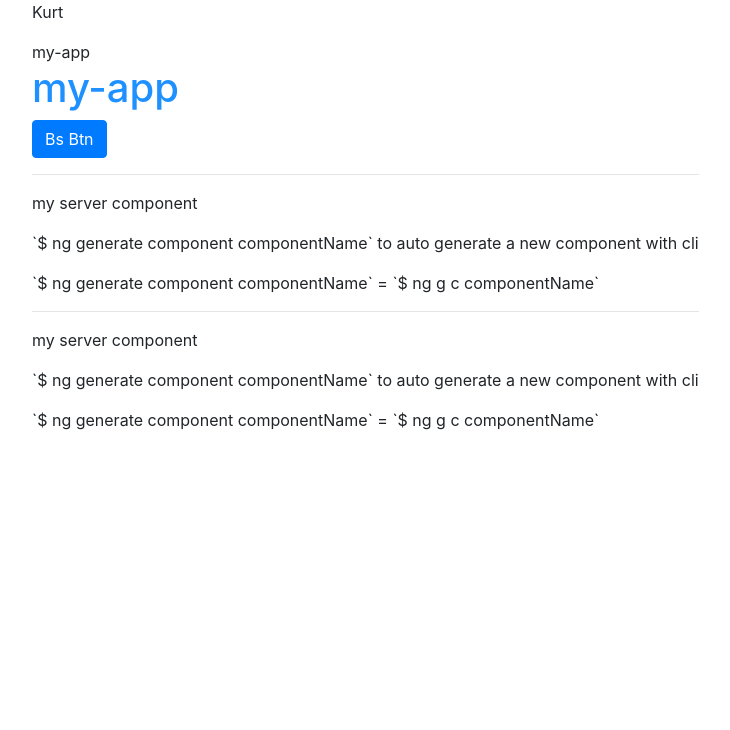
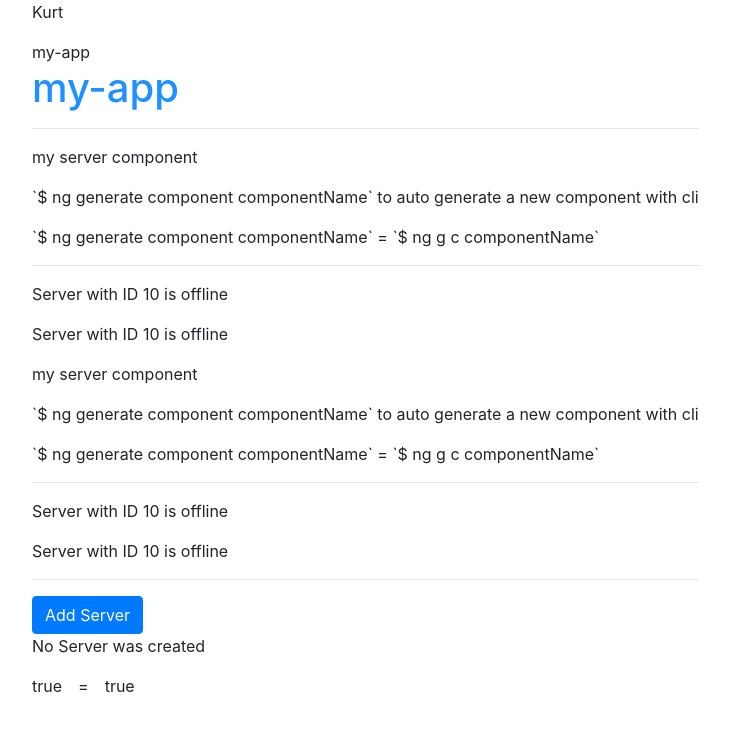
Before and after one commit to KyDevtw/angular-practice, an Angular app: page / in a window 1280 px wide. Shown: the top 730 px of the page, without its empty margins (38-768 px from the left). Built offline with nearby package versions, Linux system fonts and the light colour scheme.

Commit message:
binding data

```diff
--- a/src/app/app.component.html
+++ b/src/app/app.component.html
@@ -5,7 +5,6 @@
       <p>{{name}}</p>
       <div>{{title}}</div>
       <h1>{{title}}</h1>
-      <button class="btn btn-primary">Bs Btn</button>
       <hr>
       <app-servers></app-servers>
     </div>
--- a/src/app/server/server.component.html
+++ b/src/app/server/server.component.html
@@ -1,3 +1,8 @@
 <p>my server component</p>
 <p>`$ ng generate component componentName` to auto generate a new component with cli</p>
 <p>`$ ng generate component componentName` = `$ ng g c componentName`</p>
+<hr>
+<!-- {{ 內除了 string binding 也可以用字串直接 render 文字 }} -->
+<p>{{ "Server" }} with ID {{ serverId }} is {{ serverStatus }} </p>
+<!-- getServerStatus() return string -->
+<p>{{ "Server" }} with ID {{ serverId }} is {{ getServerStatus() }} </p>
--- a/src/app/server/server.component.ts
+++ b/src/app/server/server.component.ts
@@ -6,5 +6,10 @@ import { Component } from "@angular/core";
 })
 
 export class ServerComponent {
+  serverId: number = 10; // string binding，最後一定會被轉成或是 return string
+  serverStatus: string = "offline";
 
+  getServerStatus() {
+    return this.serverStatus
+  }
 }
--- a/src/app/servers/servers.component.html
+++ b/src/app/servers/servers.component.html
@@ -1,2 +1,21 @@
 <app-server></app-server>
 <app-server></app-server>
+<hr>
+<!-- property binding 使用[attr]="component 對應的資料名稱，一樣可以透過! 反轉布林值" -->
+<!-- (event name) => {} event binding，命名方式通常為 html 原生事件去掉 on, ex: onclick = click, onmouseenter = mouseenter -->
+<button
+  class="btn btn-primary"
+  [disabled]="!allowNweServer"
+  (click)="onCreateServer()"
+>Add Server</button>
+<p>{{serverCreationStatus}}</p>
+<!-- click binding 也可以直接寫 function 邏輯在內 -->
+
+<!-- property binding 也有非 html attr 屬性可以用 -->
+<div class="container">
+  <div class="row">
+    <p [innerText]="allowNweServer"></p>
+    <div class="mx-3">=</div>
+    <p>{{allowNweServer}}</p>
+  </div>
+</div>
--- a/src/app/servers/servers.component.ts
+++ b/src/app/servers/servers.component.ts
@@ -1,14 +1,26 @@
-import { Component } from '@angular/core';
+import { Component, OnInit } from '@angular/core';
 
 @Component({
   selector: 'app-servers', // 這裏類似於 css 選擇器，也可以用[app-servers]選擇特定 attr 標籤，.app-servers 選擇 class 為 app-servers 的標籤
-  // templateUrl: './servers.component.html',
-  template: `
-  <app-server></app-server>
-  <hr>
-  <app-server></app-server>`, // 也可以直接把 template html 節點直接寫在這，也可以直接用樣板字串 `${}`
+  templateUrl: './servers.component.html',
+  // template: `
+  // <app-server></app-server>
+  // <hr>
+  // <app-server></app-server>`, // 也可以直接把 template html 節點直接寫在這，也可以直接用樣板字串 `${}`
   styleUrls: ['./servers.component.scss']
 })
-export class ServersComponent {
+export class ServersComponent implements OnInit {
+  allowNweServer = false;
+  serverCreationStatus = "No Server was created";
+  constructor() {
+    setTimeout(()=>{
+      this.allowNweServer = true;
+    },2000)
+  }
 
+  ngOnInit(): void {
+  }
+  onCreateServer(){
+      this.serverCreationStatus = "Server was created!";
+  }
 }
```
